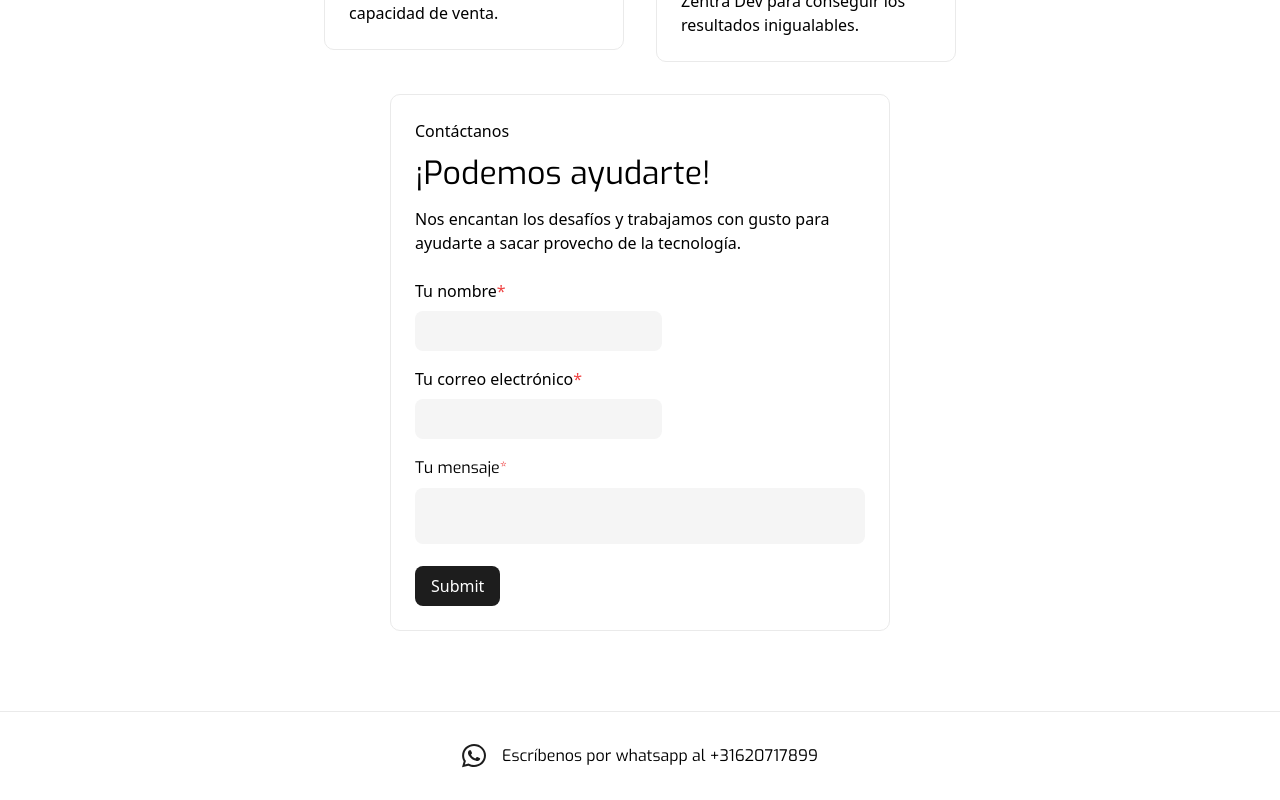
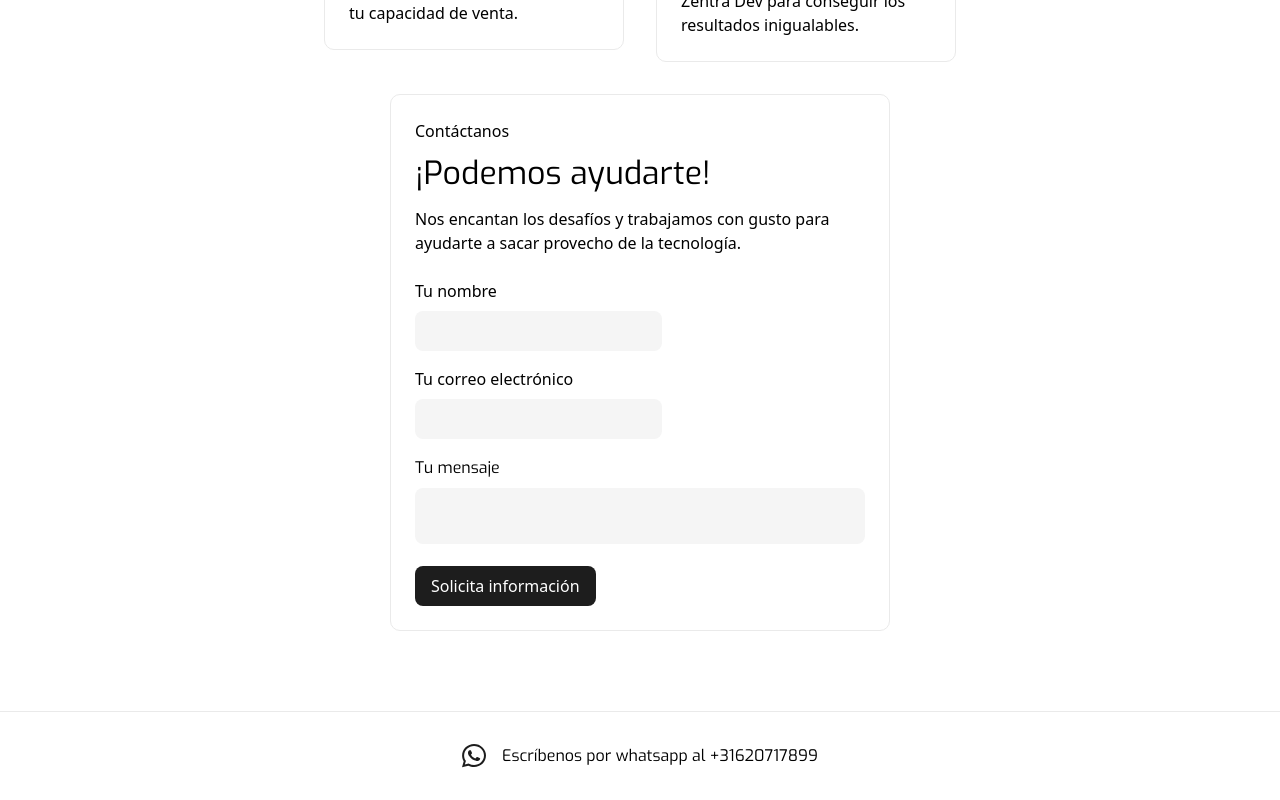
Before and after one commit to juanbric/zentra, a Next.js app: page / in a window 1280 px wide. Shown: the part 386-1186 px from the top of the page. Built offline with nearby package versions, Linux system fonts and the light colour scheme.

Commit message:
contact form done

```diff
--- a/components/ContactForm.tsx
+++ b/components/ContactForm.tsx
@@ -1,5 +1,5 @@
-import { useState } from "react";
 import Spacer from "./Spacer";
+import emailjs from "emailjs-com";
 
 export const ContactForm = () => {
   const handleKeyDown = (e: any) => {
@@ -7,36 +7,21 @@ export const ContactForm = () => {
     e.target.style.height = `${e.target.scrollHeight}px`;
   };
 
-  const [name, setName] = useState("");
-  const [email, setEmail] = useState("");
-  const [message, setMessage] = useState("");
-  const [submitted, setSubmitted] = useState(false);
+  const SERVICE_ID = "service_y9n1a9t";
+  const TEMPLATE_ID = "template_fy238wa";
+  const USER_ID = "y7AuvMWzBJ45y1jcI";
 
   const handleSubmit = (e: any) => {
     e.preventDefault();
-    console.log("Sending");
-    let data = {
-      name,
-      email,
-      message,
-    };
-    fetch("/api/contact", {
-      method: "POST",
-      headers: {
-        Accept: "application/json, text/plain, */*",
-        "Content-Type": "application/json",
+    emailjs.sendForm(SERVICE_ID, TEMPLATE_ID, e.target, USER_ID).then(
+      (result) => {
+        console.log(result.text);
       },
-      body: JSON.stringify(data),
-    }).then((res) => {
-      console.log("Response received");
-      if (res.status === 200) {
-        console.log("Response succeeded!");
-        setSubmitted(true);
-        setName("");
-        setEmail("");
-        setMessage("");
+      (error) => {
+        console.log(error.text);
       }
-    });
+    );
+    e.target.reset();
   };
 
   return (
@@ -50,43 +35,31 @@ export const ContactForm = () => {
         provecho de la tecnología.
       </p>
       <Spacer size={24} />
+
+      <InputField name={"user_name"} copy={"Tu nombre"} type={"text"} />
       <InputField
-        name={"name"}
-        copy={"Tu nombre"}
-        type={"text"}
-        state={name}
-        setState={setName}
-      />
-      <InputField
-        name={"email"}
+        name={"user_email"}
         copy={"Tu correo electrónico"}
         type={"email"}
-        state={email}
-        setState={setEmail}
       />
 
       <label className="copy" htmlFor="message">
-        Tu mensaje<span className="text-red-500">*</span>
+        Tu mensaje
       </label>
       <Spacer size={8} />
       <textarea
         className="w-full bg-[#f5f5f5] rounded-[8px] p-1"
         onKeyDown={handleKeyDown}
-        value={message}
-        onChange={(e) => {
-          setMessage(e.target.value);
-        }}
         style={{ resize: "none" }}
-        name="message"
+        name="user_message"
       />
       <Spacer size={16} />
-      <input
+      <button
         type="submit"
-        onClick={(e) => {
-          handleSubmit(e);
-        }}
         className="px-4 py-2 bg-[#1d1d1d] text-white rounded-[8px]"
-      />
+      >
+        Solicita información
+      </button>
     </form>
   );
 };
@@ -95,30 +68,20 @@ const InputField = ({
   name,
   copy,
   type,
-  state,
-  setState,
 }: {
   name: string;
   copy: string;
   type: string;
-  state: any;
-  setState: any;
 }) => {
   return (
     <>
-      <label htmlFor={name}>
-        {copy}
-        <span className="text-red-500 dark:text-gray-50">*</span>
-      </label>
+      <label htmlFor={name}>{copy}</label>
       <Spacer size={8} />
       <input
         className="p-2 bg-[#f5f5f5] rounded-[8px]"
-        value={state}
-        onChange={(e) => {
-          setState(e.target.value);
-        }}
         type={type}
         name={name}
+        required
       />
       <Spacer size={16} />
     </>
--- a/package.json
+++ b/package.json
@@ -13,6 +13,7 @@
     "@types/node": "18.11.10",
     "@types/react": "18.0.26",
     "@types/react-dom": "18.0.9",
+    "emailjs-com": "^3.2.0",
     "eslint": "8.29.0",
     "eslint-config-next": "13.0.6",
     "next": "13.0.6",
--- a/pages/index.tsx
+++ b/pages/index.tsx
@@ -23,8 +23,8 @@ export default function Home() {
 
         <div className="grid-perfect">
           <p className="card-next">
-            Creamos páginas informativas, corporativas, funcionales y tiendas
-            online rápidas y modernas que incrementan tu capacidad de venta.
+            Creamos páginas informativas, corporativas, y tiendas
+            online rápidas. Modernizamos la que ya tienes par que así incrementes tu capacidad de venta.
           </p>
           <p className="card-next">
             Si buscas vender más, convertir mejor, y posicionarte con más
```
Also changed, not shown: 1 other file (tests, documents, lock files or other folders).
